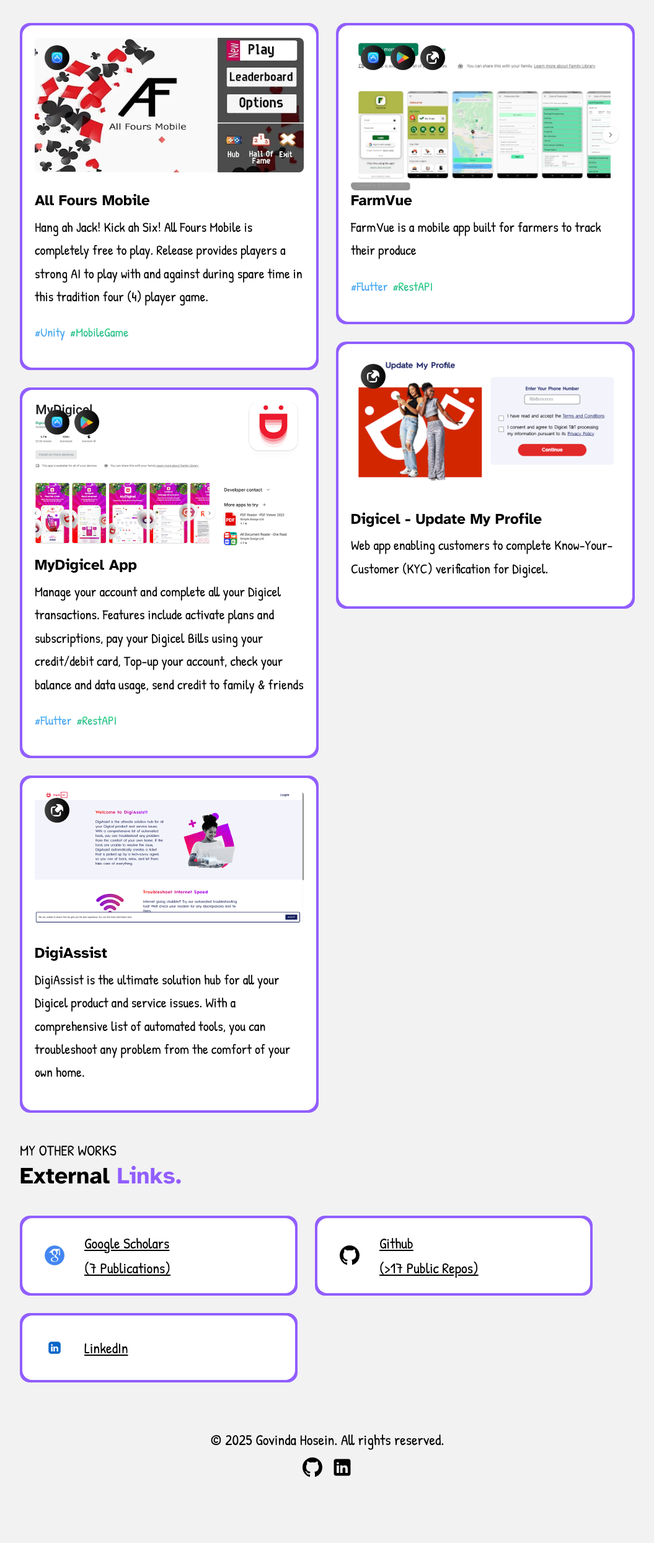
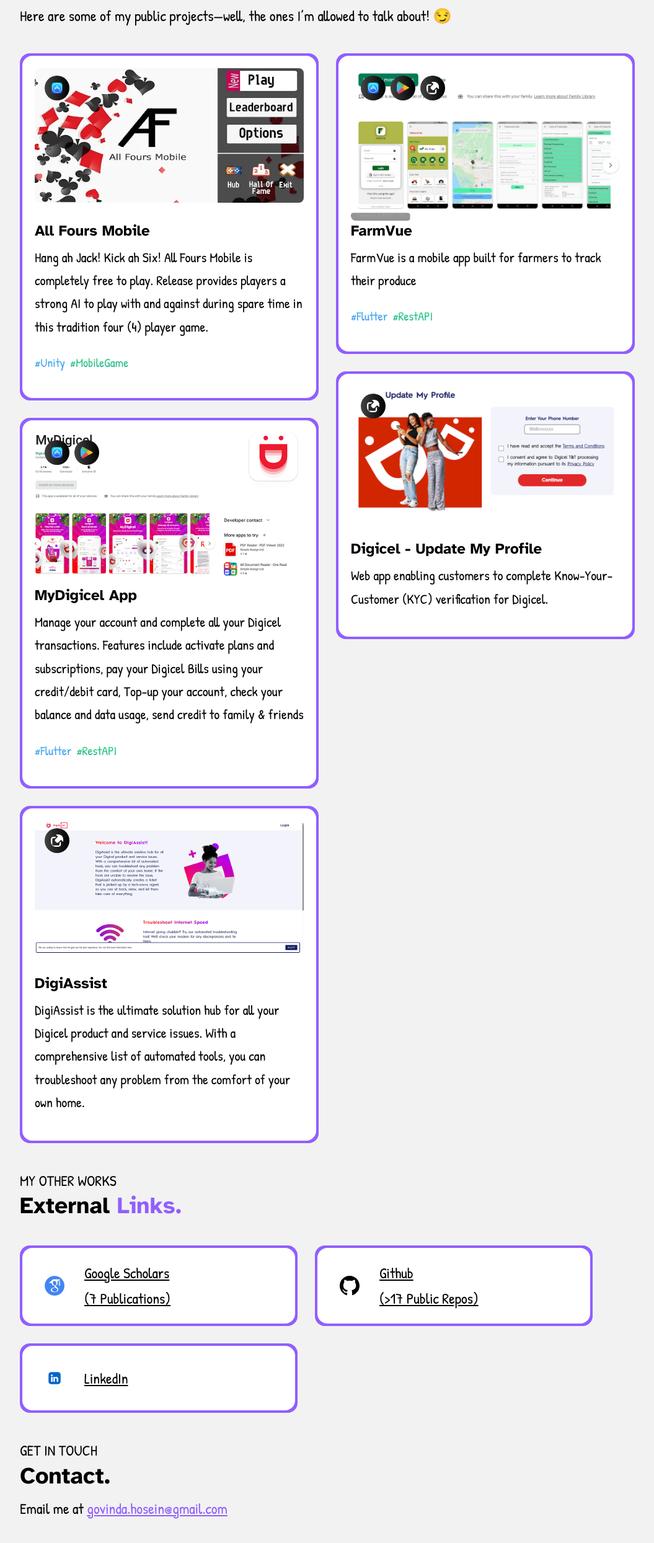
Before and after one commit to govinda-hosein/gh-portfolio, an Astro site: page / in a window 1280 px wide. Shown: the part 5798-8287 px from the top of the page at 62% size, without its empty margins (112-1167 px from the left). Before the commit the page ends 8229 px from the top, so only its background shows below. Built offline with nearby package versions, Linux system fonts and the light colour scheme; Astro itself is replaced by a stand-in of ours.

Commit message:
Work on portfolio page

```diff
--- a/src/pages/index.astro
+++ b/src/pages/index.astro
@@ -122,6 +122,10 @@ const projectsCol2 = PROJECTS.slice(projectsMidIndex);
 
       <!-- Projects -->
       <TitleSubtitle title="Projects." subtitle="MY WORK" />
+      <p>
+        Here are some of my public projects—well, the ones I’m allowed to talk
+        about! 😏
+      </p>
       <div class="mt-10 flex flex-col md:flex-row gap-7">
         <div class="flex flex-col gap-7 flex-1">
           {projectsCol1.map((project) => <ProjectCard {...project} />)}
@@ -141,6 +145,15 @@ const projectsCol2 = PROJECTS.slice(projectsMidIndex);
           ))
         }
       </div>
+
+      <!-- Contact -->
+      <div class="mt-10"></div>
+      <TitleSubtitle title="Contact." subtitle="GET IN TOUCH" />
+      <p>
+        Email me at <a href="mailto:govinda.hosein@gmail.com"
+          >govinda.hosein@gmail.com</a
+        >
+      </p>
     </main>
     <Footer />
   </body>
```
